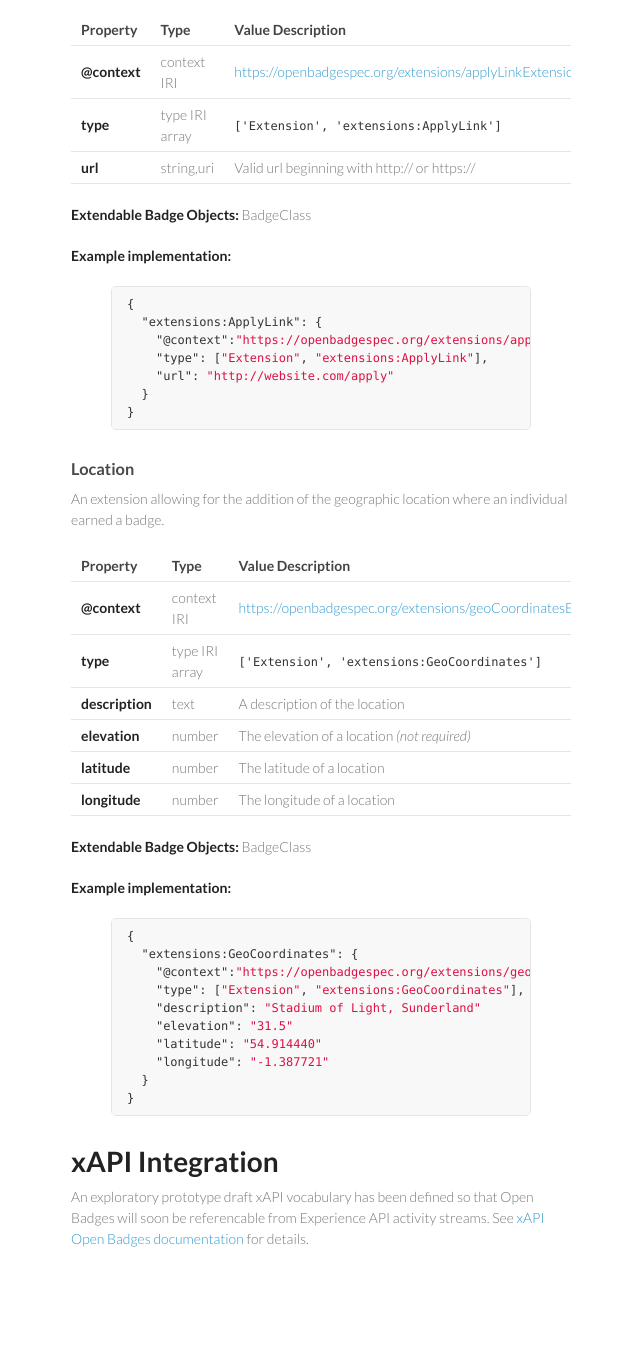
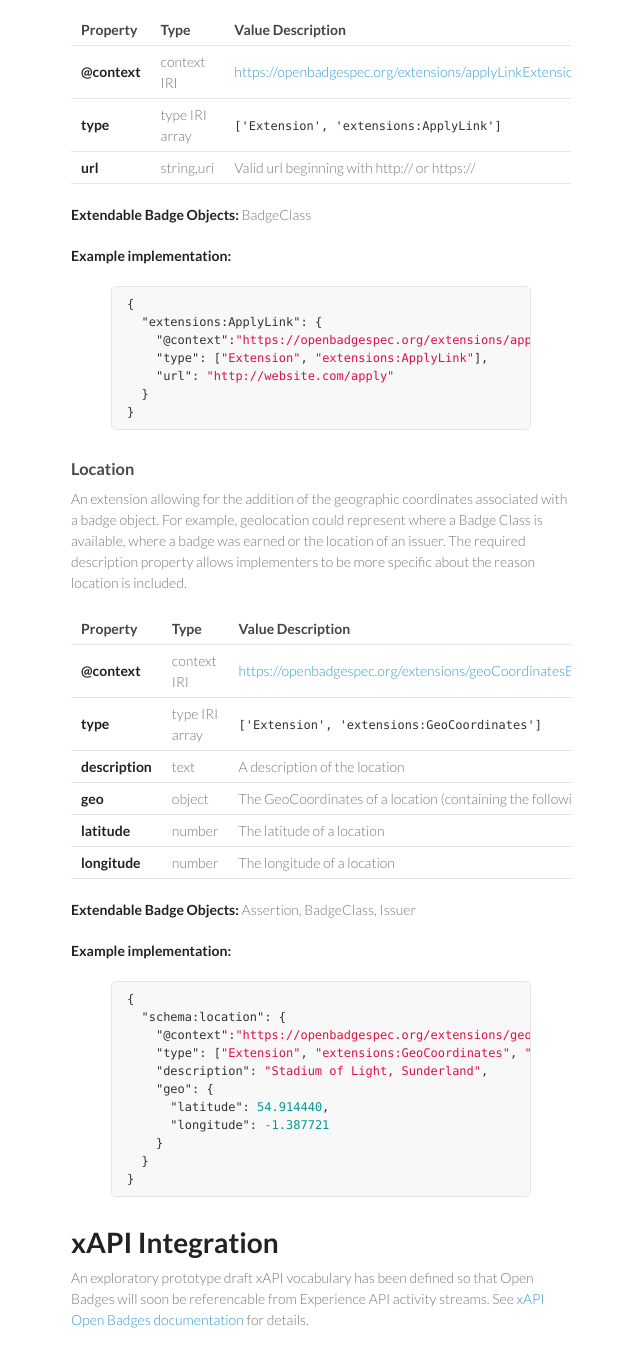
Before and after one commit to 1EdTech/openbadges-specification, a Jekyll site: the page built from extensions/index.md, in a window 1280 px wide and 1400 px high, scrolled down 1174 px. Shown: the top 1367 px of the window, without its empty margins (499-1139 px from the left). Built offline with Jekyll 4.4.1, drawn with Linux system fonts in a browser that asks for light colours; before the commit the page ends 2493 px from its top, so only the background shows below that.

Commit message:
Merge remote-tracking branch 'origin/gh-pages' into gh-pages
Conflicts:
	extensions/geoCoordinatesExtension/schema.json

```diff
--- a/extensions/index.md
+++ b/extensions/index.md
@@ -74,7 +74,7 @@ BadgeClass
 {% endhighlight %}
 
 ### <a name="GeoCoordinates"></a> Location
-An extension allowing for the addition of the geographic location where an individual earned a badge.
+An extension allowing for the addition of the geographic coordinates associated with a badge object. For example, geolocation could represent where a Badge Class is available, where a badge was earned or the location of an issuer. The required description property allows implementers to be more specific about the reason location is included.
 
 {::options parse_block_html="true" /}
 <div class="table-wrapper">
@@ -84,7 +84,7 @@ Property     | Type        | Value Description
 **@context** | context IRI | [https://openbadgespec.org/extensions/geoCoordinatesExtension/context.json](https://openbadgespec.org/extensions/geoCoordinatesExtension/context.json)
 **type**    | type IRI array |`['Extension', 'extensions:GeoCoordinates']`
 **description** | text | A description of the location
-**elevation** | number | The elevation of a location *(not required)*
+**geo** | object | The GeoCoordinates of a location (containing the following properties)
 **latitude** | number | The latitude of a location
 **longitude** | number | The longitude of a location
 
@@ -92,18 +92,19 @@ Property     | Type        | Value Description
 </div>
 
 **Extendable Badge Objects:**
-BadgeClass
+Assertion, BadgeClass, Issuer
 
 **Example implementation:**
 {% highlight json %}
 {
-  "extensions:GeoCoordinates": {
+  "schema:location": {
     "@context":"https://openbadgespec.org/extensions/geoCoordinatesExtension/context.json",
-    "type": ["Extension", "extensions:GeoCoordinates"],
-    "description": "Stadium of Light, Sunderland"
-    "elevation": "31.5"
-    "latitude": "54.914440"
-    "longitude": "-1.387721"
+    "type": ["Extension", "extensions:GeoCoordinates", "schema:Place"],
+    "description": "Stadium of Light, Sunderland",
+    "geo": {
+      "latitude": 54.914440,
+      "longitude": -1.387721
+    }
   }
 }
 {% endhighlight %}
```
Also changed, not shown: extensions/geoCoordinatesExtension/context.json (+6 -3 lines), extensions/geoCoordinatesExtension/schema.json (+21 -0 lines).
